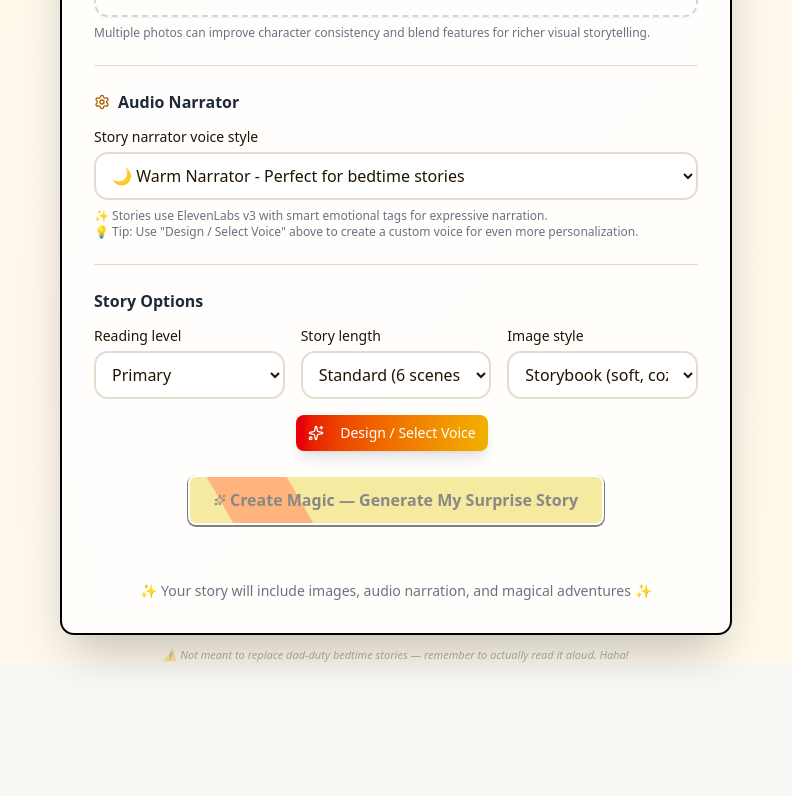
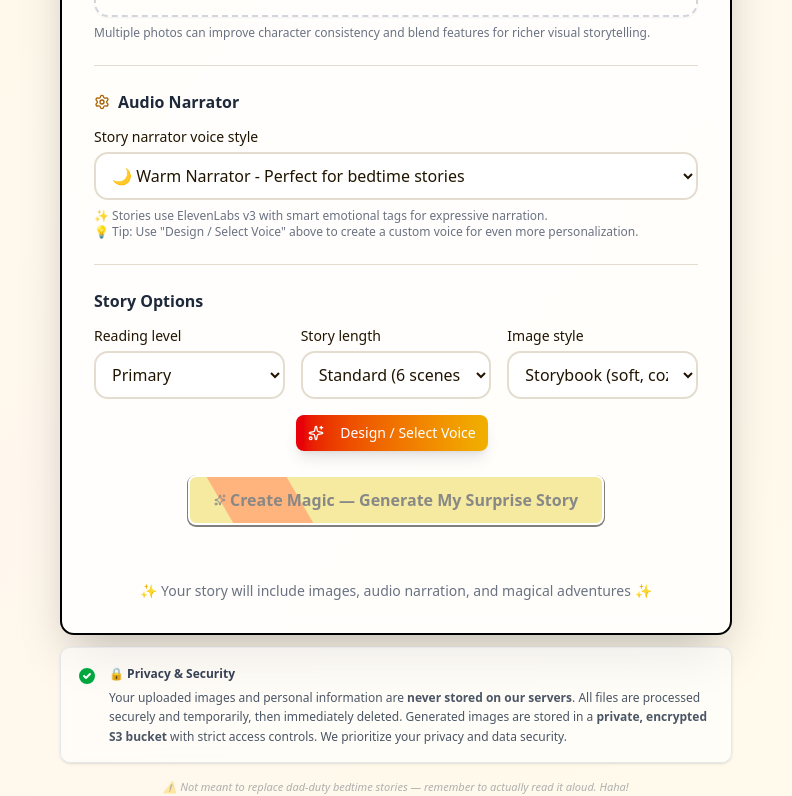
Before and after one commit to panhama/dreamality, a Next.js app: page / in a window 1280 px wide. Shown: the part 720-1516 px from the top of the page, without its empty margins (244-1036 px from the left). Before the commit the page ends 1384 px from the top, so only its background shows below. Built offline with nearby package versions, Linux system fonts and the light colour scheme.

Commit message:
add disclaimer private and security to meet complaince

```diff
--- a/src/app/page.tsx
+++ b/src/app/page.tsx
@@ -259,6 +259,21 @@ export default function Home() {
 
       <GenerationProgress currentStep={currentStep} isLoading={isLoading} />
     </div>
+      <div className="flex justify-center mb-4">
+        <div className="max-w-2xl mx-4 p-4 bg-white/60 backdrop-blur-sm rounded-lg border border-gray-200 shadow-sm">
+          <div className="flex items-start gap-3">
+            <div className="flex-shrink-0 w-5 h-5 mt-0.5">
+              <svg className="w-5 h-5 text-green-600" fill="currentColor" viewBox="0 0 20 20">
+                <path fillRule="evenodd" d="M10 18a8 8 0 100-16 8 8 0 000 16zm3.707-9.293a1 1 0 00-1.414-1.414L9 10.586 7.707 9.293a1 1 0 00-1.414 1.414l2 2a1 1 0 001.414 0l4-4z" clipRule="evenodd" />
+              </svg>
+            </div>
+            <div className="text-xs text-gray-600 leading-relaxed">
+              <p className="font-semibold text-gray-700 mb-1">🔒 Privacy & Security</p>
+              <p>Your uploaded images and personal information are <strong>never stored on our servers</strong>. All files are processed securely and temporarily, then immediately deleted. Generated images are stored in a <strong>private, encrypted S3 bucket</strong> with strict access controls. We prioritize your privacy and data security.</p>
+            </div>
+          </div>
+        </div>
+      </div>
       <div aria-hidden className="flex justify-center">
         <p className="text-[11px] text-gray-700/40 italic select-none">⚠️ Not meant to replace dad-duty bedtime stories — remember to actually read it aloud. Haha!</p>
       </div>
```
